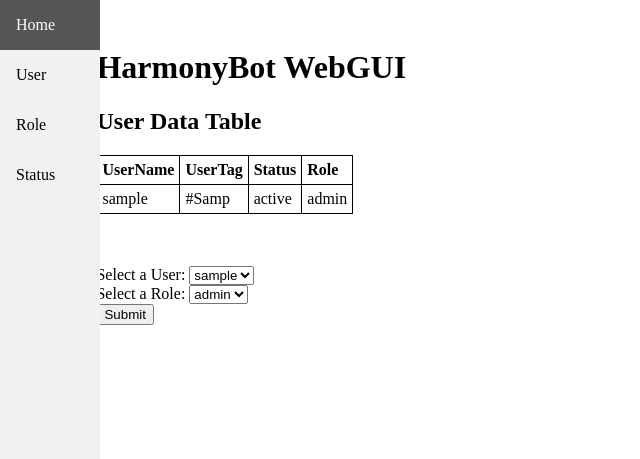
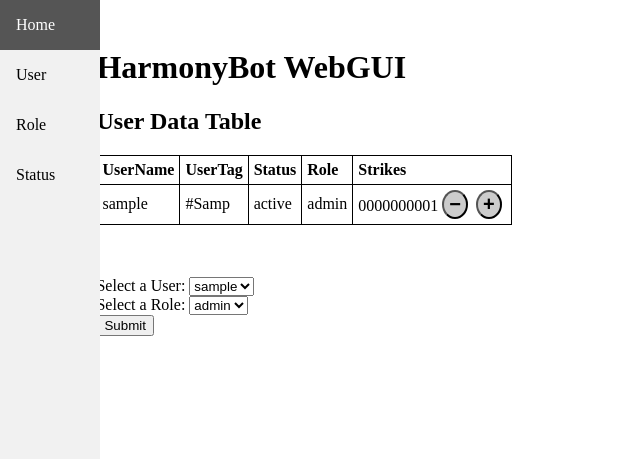
Before and after one commit to sbourgeois02/HarmonyBot, a PHP site: page / in a window 1280 px wide. Shown: the top 459 px of the page, without its empty margins (0-640 px from the left). Run offline with PHP 8.4, Linux system fonts and the light colour scheme; tables that the repository leaves empty hold one stand-in row (values such as "Sample post").

Commit message:
added styles/code for add/remove buttons for the UserNumStrikes column

```diff
--- a/PHP/includes/styles.css
+++ b/PHP/includes/styles.css
@@ -15,6 +15,17 @@ th {
 .content {
   margin-top: 20px;
   margin-left: 7%;
+}
+.symbols {
+  position: relative;
+  display: inline-block;
+  padding-left: 5px;
+  padding-right: 5px;
+  border-radius: 50%;
+  background-color: #ccc;
+  color: rgb(0, 0, 0);
+  font: bold 20px Arial, sans-serif;
+  margin: 0 4px;
 }
 .sidebar {
   position: fixed;
--- a/PHP/index.php
+++ b/PHP/index.php
@@ -26,6 +26,7 @@
                     <th>UserTag</th>
                     <th>Status</th>
                     <th>Role</th>
+                    <th>Strikes</th>
                 </tr>
                 <?php
                     $sql = "SELECT * FROM user;";
@@ -39,7 +40,7 @@
                             $roleSQL = "SELECT RoleName FROM role WHERE RoleID = $roleID;";
                             $roleResult = mysqli_query($conn, $roleSQL);
                             $roleName = mysqli_fetch_assoc($roleResult);
-                            $name = $roleName["RoleName"];
+                            $rName = $roleName["RoleName"];
                             mysqli_free_result($roleResult);
                             // get the Status Name from the Status ID
                             // insert into variable $status
@@ -50,7 +51,7 @@
                             $status = $statusName["StatusName"];
                             mysqli_free_result($statusResult);
                             // display the user table
-                            echo "<tr><td>" . $row["UserName"] . "</td><td>#" . $row["UserTag"] . "</td><td>" . $status . "</td><td>" . $name . "</td></tr>";
+                            echo "<tr><td>" . $row["UserName"] . "</td><td>#" . $row["UserTag"] . "</td><td>" . $status . "</td><td>" . $rName . "</td><td>" . $row["UserNumStrikes"] . "<button class='symbols'>&minus;</button>" . "<button class='symbols'>&plus;</button>";
                         }
                     }
                 ?>
```
